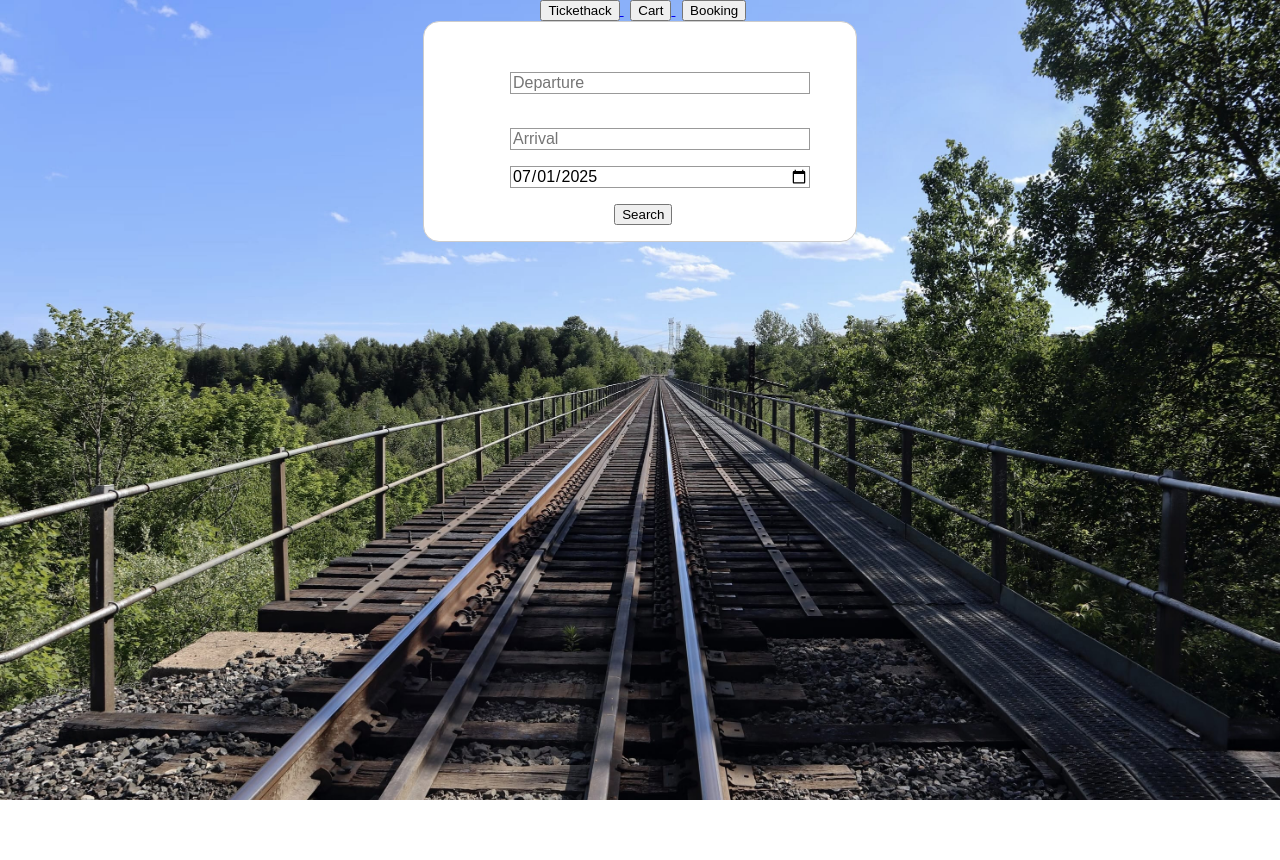
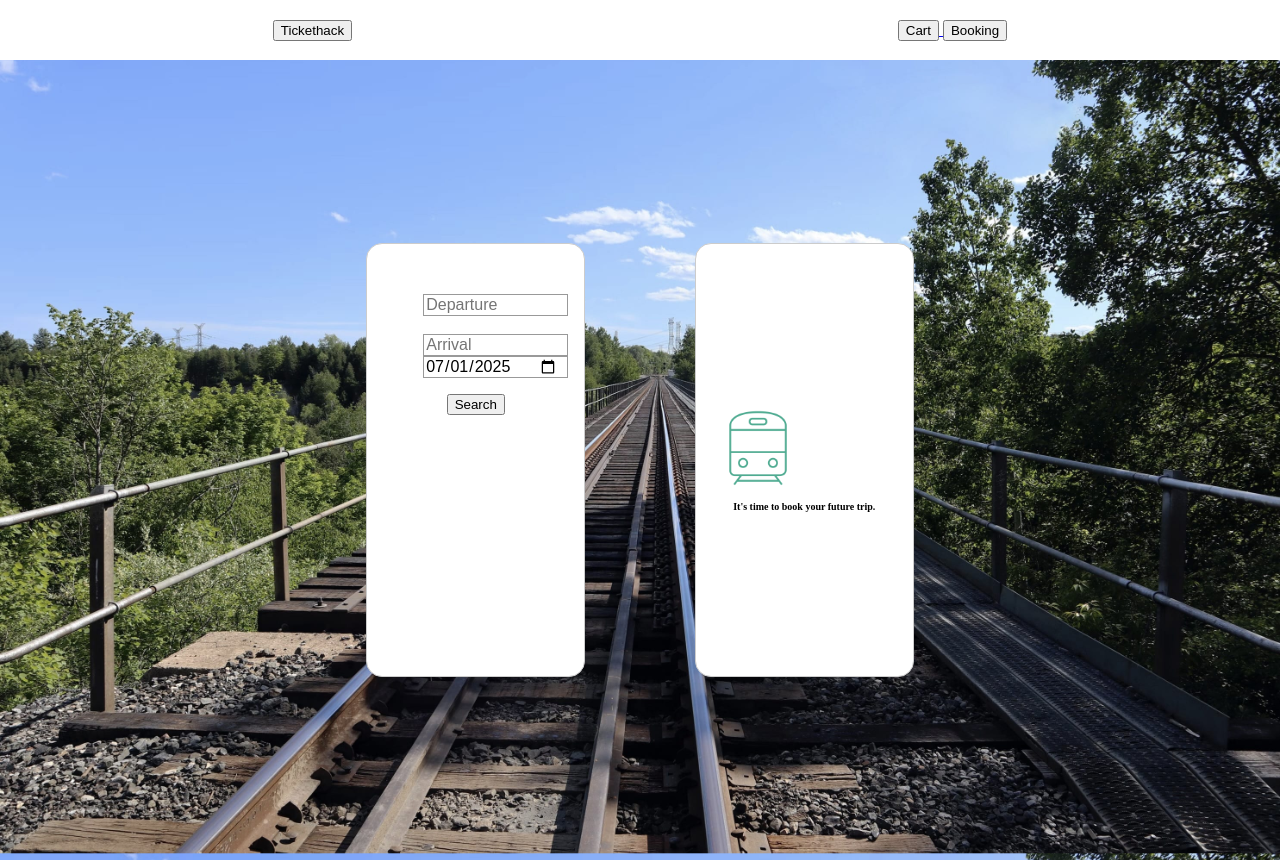
Before and after one commit to Tobear91/tickethack, a website with bundled scripts: page frontend/index.html in a window 1280 px wide. Before the commit the page ends 800 px from the top, so only its background shows below. Built offline with nearby package versions, Linux system fonts and the light colour scheme.

Commit message:
est ce que ca va marcher?

```diff
--- a/frontend/index.html
+++ b/frontend/index.html
@@ -7,20 +7,25 @@
     <link rel="stylesheet" href="style.css" />
 </head>
 <header>
+    <div id = "logoTicketHack">
         <a href="index.html">
-        <button>Tickethack</button>
+            <button id="HomePage">Tickethack</button>
     </a>
+    </div>
+    <div id="CartAndBooking">
         <a href="cart.html">
-        <button>Cart</button>
+            <button id="cart">Cart</button>
         </a>
         <a href="booking.html">
-        <button>Booking</button>
+            <button id="booking">Booking</button>
         </a>
+    </div>
 
 </header>
 <body>
+<div id="container">
 
-<form action="travelForm" method="post">
+    <div id="travelForm">
         <ul>
             <li>
                 <label for="Departure"></label>
@@ -37,7 +42,14 @@
             <div class="button">
                 <button type="submit">Search</button>
             </div>
-    </form>
+    </div>
+
+    <div id="displayTravel">
+        <img src="images/train.png" id="logoTrain"/>
+        <h1 id="timeToBook">It's time to book your future trip.</h1>
+    </div>
+
+</div>
 
 
 <script src="script.js"></script>
--- a/frontend/package.json
+++ b/frontend/package.json
@@ -6,7 +6,7 @@
     "generate": "node generateTrips.js"
   },
   "dependencies": {
-    "moment": "^2.29.3",
+    "moment": "^2.30.1",
     "moment-random": "^1.1.0"
   }
 }
--- a/frontend/script.js
+++ b/frontend/script.js
@@ -1,54 +1,49 @@
+// var moment = require('moment'); // require
+// moment().format();
+
 const input = document.getElementById("Date");
 const today = new Date();
 const frDate = new Intl.DateTimeFormat('fr-FR').format(today);
 input.setAttribute("value", today.toISOString().split('T')[0]);
 
+// const dateFormatted = moment(Date).format("YYYY-MM-DD");
 
-function addArrivalEventListener() {
-	for (let i = 0; i < document.querySelectorAll('.Departure').length; i++) {
-		document.querySelector('.Departure')[i].addEventListener('click', function () {
-			fetch(`http://localhost:3000/trips/${this.id}`, { method: 'DELETE' })
-				.then(response => response.json())
-				.then(data => {
-					if (data.result) {
-						this.parentNode.remove();
-					}
-				});
-		});
-	}
-}
 
-document.querySelector('#button').addEventListener('click', function () {
-	const Depart = document.querySelector('#Departure').value;
-    const Arriv = document.querySelector('#Arrival').value;
-    const Datee = document.querySelector('#Date').value;
+
+
+document.querySelector('.button').addEventListener('click', function () {
+	const departure = document.querySelector('#Departure').value;
+    const arrival = document.querySelector('#Arrival').value;
+    const date = document.querySelector('#Date').value;
+
+    console.log(departure, arrival, date);
 
 	fetch('http://localhost:3000/trips', {
 		method: 'POST',
 		headers: { 'Content-Type': 'application/json' },
-		body: JSON.stringify({ Depart }),
-        body: JSON.stringify({ Arriv }),
-        body: JSON.stringify({ Datee }),
+		body: JSON.stringify({ departure, arrival, date }),
+
 	})
     .then(response => response.json())
 	.then(data => {
-			if (data.result) {
-				document.querySelector('#cityList').innerHTML += `
-			<div class="cityContainer">
-				<p class="name">${data.weather.cityName}</p>
-				<p class="description">${data.weather.description}</p>
-				<img class="weatherIcon" src="images/${data.weather.main}.png"/>
-				<div class="temperature">
-					<p class="tempMin">${data.weather.tempMin}°C</p>
-					<span>-</span>
-					<p class="tempMax">${data.weather.tempMax}°C</p>
-				</div>
-				<button class="deleteCity" id="${data.weather.cityName}">Delete</button>
-			</div>
-					`;
-				updateDeleteCityEventListener();
-				document.querySelector('#button').value = '';
-			}
+
+	//		if (data.result) {
+	//			document.querySelector('#cityList').innerHTML += `
+	//		<div class="cityContainer">
+	//			<p class="name">${data.weather.cityName}</p>
+	//			<p class="description">${data.weather.description}</p>
+	//			<img class="weatherIcon" src="images/${data.weather.main}.png"/>
+	//			<div class="temperature">
+	//				<p class="tempMin">${data.weather.tempMin}°C</p>
+	//				<span>-</span>
+	//				<p class="tempMax">${data.weather.tempMax}°C</p>
+	//			</div>
+	//			<button class="deleteCity" id="${data.weather.cityName}">Delete</button>
+	//		</div>
+	//				`;
+	//			updateDeleteCityEventListener();
+	//			document.querySelector('#button').value = '';
+
 
 		});
 });
--- a/frontend/style.css
+++ b/frontend/style.css
@@ -8,72 +8,103 @@ background-size: cover;
 align-items: centergit;
 }
 
-form {
-    /* On centre le formulaire */
+header {
+    display: flex;
+    background-color: white;
+    width: 100vw;
+    height: 60px;
+    justify-content: space-around;
+    align-items: center;
+
+}
+
+#HomePage{
+    height: 70%;
+
+}
+
+#container{
+    display: flex;
+    justify-content: center;
+    align-items: center;
+    height: 100vh;
+    gap: 40px;
+}
+
+#travelForm {
+
     margin: 0 auto;
-    width: 400px;
-    /* Le contour du formulaire */
+    width: 30%;
+    height: 400px;
     padding: 1em;
     border: 1px solid #ccc;
     border-radius: 1em;
     background-color: white;
     text-align: center;
+    justify-content: center;
+    box-shadow: 1px;
+}
+
+#displayTravel{
+    display: flex;
+    width: 30%;
+    height: 400px;
+    margin: 0 auto;
+    padding: 1em;
+    border: 1px solid #ccc;
+    border-radius: 1em;
+    background-color: white;
+    text-align: center;
+    justify-content: center;
+    flex-direction: column;
+}
+
+#timeToBook {
+    font-size: 10px;
+}
+
+#logoTrain{
+
+    width: 50%;
+
 }
 
 ul {
     list-style: none;
 }
 
-form li + li {
+form li + li +  {
     margin-top: 1em;
 }
 
 label {
-    /* Taille et alignement uniformes */
     display: inline-block;
-    width: 90px;
+    width: 90%;
     text-align: right;
 }
 
 input,
 textarea {
-    /* On s'assure que les champs texte ont la même police
-       Par défaut, les zones de texte ont une police à chasse
-       fixe. */
+    display: flex;
     font: 1em sans-serif;
-
-    /* Taille uniforme pour des champs */
-    width: 300px;
+    width: 100%;
     box-sizing: border-box;
-
-    /* On utilise la même bordure que pour le formulaire */
     border: 1px solid #999;
 }
 
 input:focus,
 textarea:focus {
-    /* On rajoute une mise en avant pour les éléments avec
-       le focus. */
     border-color: #000;
 }
 
 textarea {
-    /* On aligne les textes sur plusieurs lignes avec leur
-       libellé. */
     vertical-align: top;
-
-    /* On fournit un peut d'espace pour saisir du texte. */
     height: 5em;
-
-    /* On permet de redimensionner verticalement. */
     resize: vertical;
 }
 
-  .button {
-    /* On aligne les boutons avec les champs texte. */
- /* La même taille que les libellés */
-  }
+
 
 button {
-    margin-left: 0.5em;
+
 }
```
Also changed, not shown: 2 other files. Lines whose indentation alone changed are shown as unchanged.
